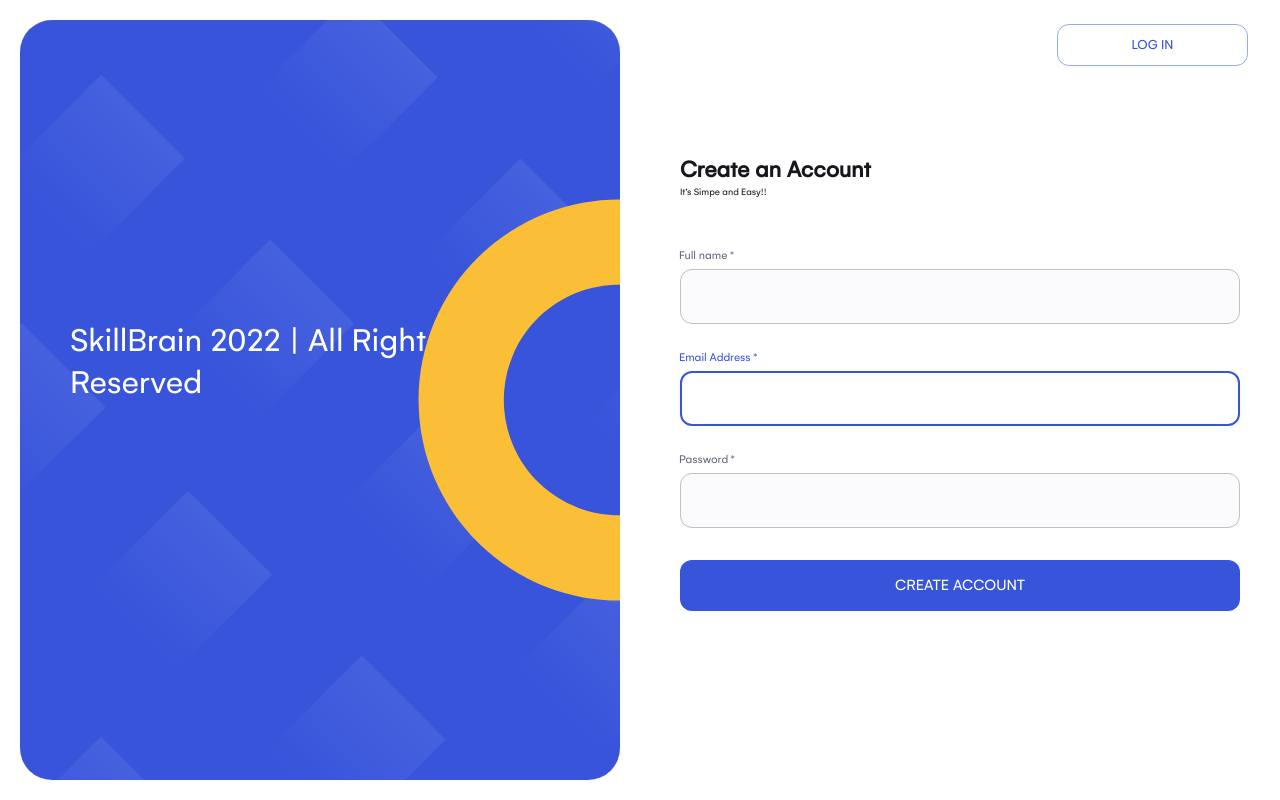
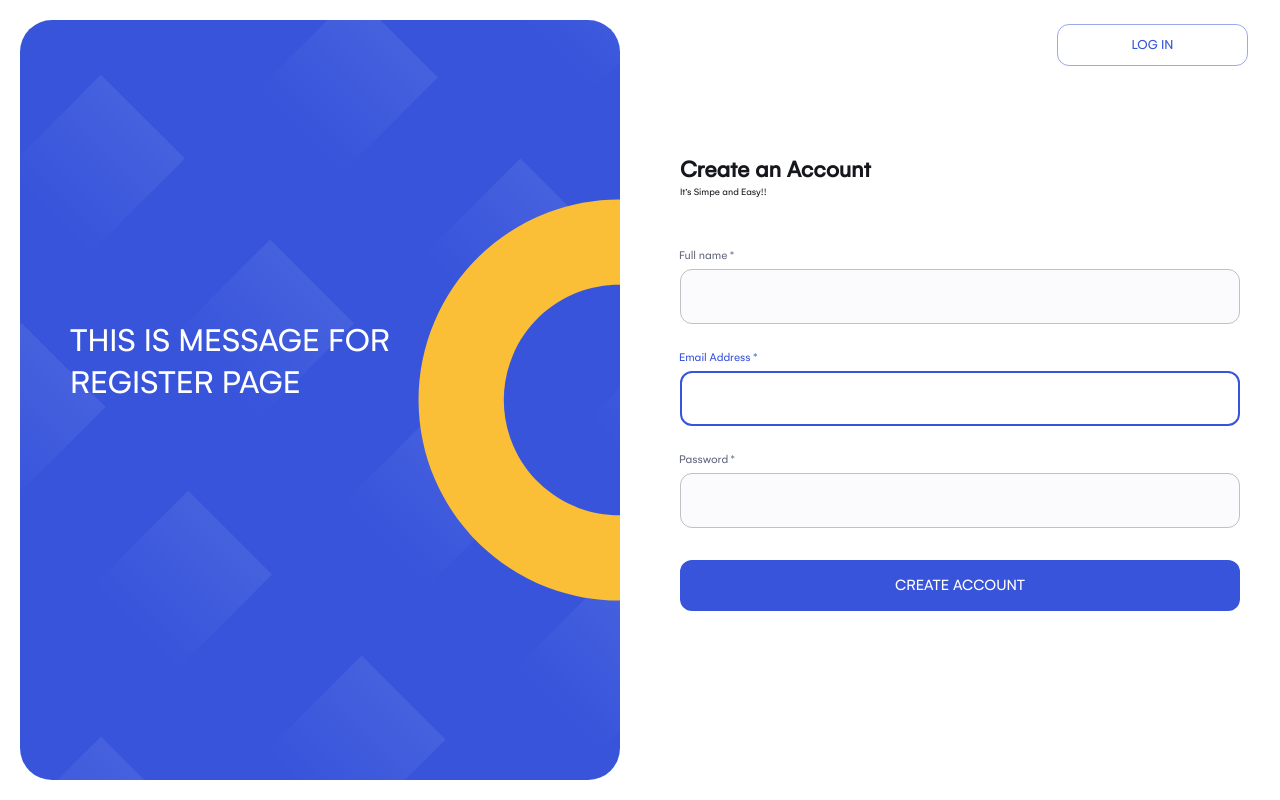
Before and after one commit to SkillBrainFrontend/Semicolon-Task-Manager-Andromeda, a React (Create React App) app: page /register in a window 1280 px wide. Built offline with nearby package versions, Linux system fonts and the light colour scheme.

Commit message:
exemplu props pentru textul din interiorul imaginii

```diff
--- a/src/pages/register-screen/RegisterPage.jsx
+++ b/src/pages/register-screen/RegisterPage.jsx
@@ -7,12 +7,13 @@ import { Button } from "../../components/shared";
 
 import CreateAccountForm from "./components/createAccountForm/CreateAccountForm";
 
-export default function WelcomeScreen(props) {
+export default function WelcomeScreen() {
+	const message = "THIS IS MESSAGE FOR REGISTER PAGE";
 	return (
 		<Grid component="main" container sx={{ height: "100vh" }}>
 			<Grid item md={6} sm={5} xs={false}>
 				<WelcomePlaceholder
-					message="SkillBrain 2022 | All Right Reserved"
+					message={message}
 					title="Take your productivity to the next level."
 					actionButton={{
 						buttonLabel: "Create account",
```
